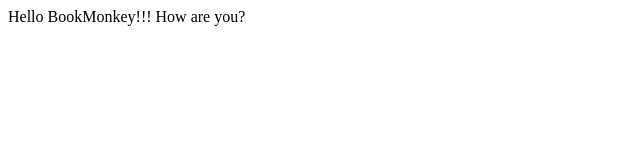
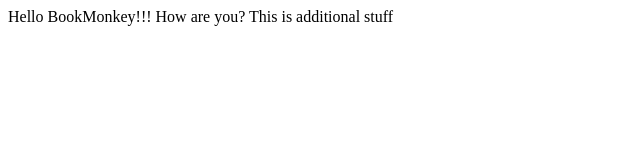
Before and after one commit to bthsapcsp/bookmonkey, a website: page index.html in a window 1280 px wide. Shown: the whole page, without its empty margins (0-640 px from the left). Drawn offline with Linux system fonts and the light colour scheme.

Commit message:
index.html

```diff
--- a/index.html
+++ b/index.html
@@ -5,6 +5,6 @@
     <title>BookMonkey</title>
 </head>
 <body>
-    <hl>Hello BookMonkey!!! How are you?</h1>
+    <hl>Hello BookMonkey!!! How are you? This is additional stuff</h1>
 </body>
 </html>
```
